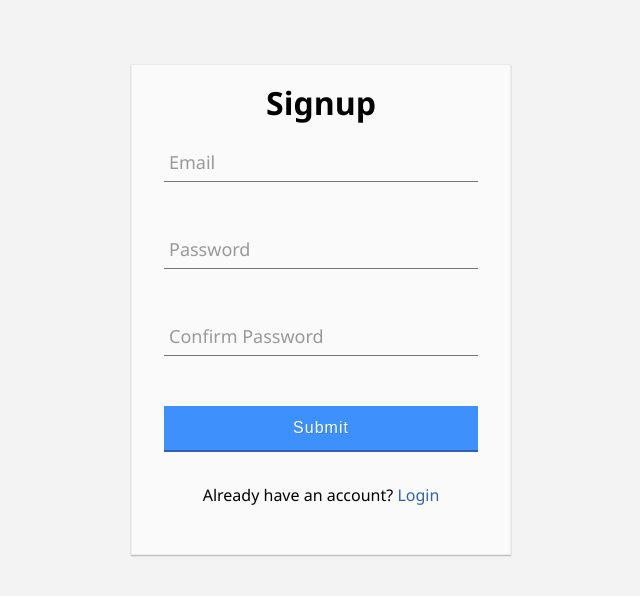
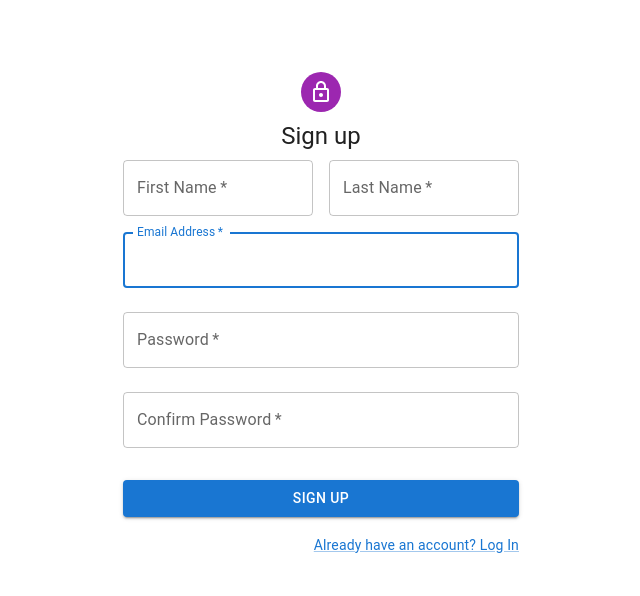
Before and after one commit to git-init-priyanshu/Docx, a React (Vite) app in the folder client/: page /signup in a window 1280 px wide. Shown: the top 596 px of the page, without its empty margins (319-959 px from the left). Built offline with nearby package versions, Linux system fonts and the light colour scheme; no server answers.

Commit message:
UI changes for Login & Signup pages.

```diff
--- a/client/package.json
+++ b/client/package.json
@@ -11,6 +11,11 @@
   },
   "dependencies": {
     "@apollo/client": "^3.8.6",
+    "@emotion/react": "^11.11.1",
+    "@emotion/styled": "^11.11.0",
+    "@fontsource/roboto": "^5.0.8",
+    "@mui/icons-material": "^5.14.19",
+    "@mui/material": "^5.14.20",
     "@types/quill": "^2.0.10",
     "axios": "^1.4.0",
     "dotenv": "^16.3.1",
--- a/client/src/Components/Login.tsx
+++ b/client/src/Components/Login.tsx
@@ -1,11 +1,24 @@
 import { useEffect, useState } from "react";
-import { Link, useNavigate } from "react-router-dom";
+import { useNavigate } from "react-router-dom";
 import { useMutation, useLazyQuery } from "@apollo/client";
+import Avatar from "@mui/material/Avatar";
+import Button from "@mui/material/Button";
+import CssBaseline from "@mui/material/CssBaseline";
+import TextField from "@mui/material/TextField";
+import Link from "@mui/material/Link";
+import Grid from "@mui/material/Grid";
+import Box from "@mui/material/Box";
+import LockOutlinedIcon from "@mui/icons-material/LockOutlined";
+import Typography from "@mui/material/Typography";
+import Container from "@mui/material/Container";
+import { createTheme, ThemeProvider } from "@mui/material/styles";
 
 import { FIND_USER_QUERY } from "../Graphql/queries";
 import { LOGIN_MUTATION } from "../Graphql/mutations";
 
 export default function Login() {
+  const defaultTheme = createTheme();
+
   const navigate = useNavigate();
 
   interface userState {
@@ -35,11 +48,11 @@
   }, [findUser, token]);
   if (data?.findUser) navigate("/home");
 
-  const handleOnChange = (e: React.ChangeEvent<HTMLInputElement>) => {
+  const handleChange = (e: React.ChangeEvent<HTMLInputElement>) => {
     setUserState({ ...userState, [e.target.name]: e.target.value });
   };
 
-  const handleOnSubmit = async (e: React.FormEvent<HTMLFormElement>) => {
+  const handleSubmit = async (e: React.FormEvent<HTMLFormElement>) => {
     e.preventDefault();
 
     login({
@@ -67,41 +80,110 @@
   // if (loginError) return window.alert(loginError.message);
 
   return (
-    <form onSubmit={handleOnSubmit} id="loginForm">
-      <div className="form-title">Login</div>
-      <div className="group">
-        <input
-          type="email"
-          name="email"
-          className={`${userState.email !== "" ? "used" : ""}`}
-          value={userState.email}
-          onChange={handleOnChange}
-        />
-        <span className="highlight"></span>
-        <span className="bar"></span>
-        <label>Email</label>
-      </div>
-      <div className="group">
-        <input
-          type="password"
-          name="password"
-          className={`${userState.password !== "" ? "used" : ""}`}
-          value={userState.password}
-          onChange={handleOnChange}
-        />
-        <span className="highlight"></span>
-        <span className="bar"></span>
-        <label>Password</label>
-      </div>
-      <button type="submit" className="button buttonBlue">
-        Login
-        <div className="ripples buttonRipples">
-          <span className="ripplesCircle"></span>
-        </div>
-      </button>
-      <p className="footer">
-        Don't have an account? <Link to={"/signup"}>Signup</Link>
-      </p>
-    </form>
+    <ThemeProvider theme={defaultTheme}>
+      <Container component="main" maxWidth="xs">
+        <CssBaseline />
+        <Box
+          sx={{
+            marginTop: 8,
+            display: "flex",
+            flexDirection: "column",
+            alignItems: "center",
+          }}
+        >
+          <Avatar sx={{ m: 1, bgcolor: "secondary.main" }}>
+            <LockOutlinedIcon />
+          </Avatar>
+          <Typography component="h1" variant="h5">
+            Log In
+          </Typography>
+          <Box
+            component="form"
+            onSubmit={handleSubmit}
+            noValidate
+            sx={{ mt: 1 }}
+          >
+            <TextField
+              margin="normal"
+              required
+              fullWidth
+              id="email"
+              label="Email Address"
+              name="email"
+              autoComplete="email"
+              autoFocus
+              onChange={handleChange}
+            />
+            <TextField
+              margin="normal"
+              required
+              fullWidth
+              name="password"
+              label="Password"
+              type="password"
+              id="password"
+              autoComplete="current-password"
+              onChange={handleChange}
+            />
+            <Button
+              type="submit"
+              fullWidth
+              variant="contained"
+              sx={{ mt: 3, mb: 2 }}
+            >
+              Sign In
+            </Button>
+            <Grid container>
+              <Grid item xs>
+                <Link href="#" variant="body2">
+                  Forgot password?
+                </Link>
+              </Grid>
+              <Grid item>
+                <Link href="/signup" variant="body2">
+                  {"Don't have an account? Sign Up"}
+                </Link>
+              </Grid>
+            </Grid>
+          </Box>
+        </Box>
+      </Container>
+    </ThemeProvider>
+    // <form onSubmit={handleOnSubmit} id="loginForm">
+    //   <div className="form-title">Login</div>
+    //   <div className="group">
+    //     <input
+    //       type="email"
+    //       name="email"
+    //       className={`${userState.email !== "" ? "used" : ""}`}
+    //       value={userState.email}
+    //       onChange={handleOnChange}
+    //     />
+    //     <span className="highlight"></span>
+    //     <span className="bar"></span>
+    //     <label>Email</label>
+    //   </div>
+    //   <div className="group">
+    //     <input
+    //       type="password"
+    //       name="password"
+    //       className={`${userState.password !== "" ? "used" : ""}`}
+    //       value={userState.password}
+    //       onChange={handleOnChange}
+    //     />
+    //     <span className="highlight"></span>
+    //     <span className="bar"></span>
+    //     <label>Password</label>
+    //   </div>
+    //   <button type="submit" className="button buttonBlue">
+    //     Login
+    //     <div className="ripples buttonRipples">
+    //       <span className="ripplesCircle"></span>
+    //     </div>
+    //   </button>
+    //   <p className="footer">
+    //     Don't have an account? <Link to={"/signup"}>Signup</Link>
+    //   </p>
+    // </form>
   );
 }
--- a/client/src/Components/Signup.tsx
+++ b/client/src/Components/Signup.tsx
@@ -1,10 +1,23 @@
 import { useState } from "react";
-import { Link, useNavigate } from "react-router-dom";
+import { useNavigate } from "react-router-dom";
 import { useMutation } from "@apollo/client";
+import Avatar from "@mui/material/Avatar";
+import Button from "@mui/material/Button";
+import CssBaseline from "@mui/material/CssBaseline";
+import TextField from "@mui/material/TextField";
+import Link from "@mui/material/Link";
+import Grid from "@mui/material/Grid";
+import Box from "@mui/material/Box";
+import LockOutlinedIcon from "@mui/icons-material/LockOutlined";
+import Typography from "@mui/material/Typography";
+import Container from "@mui/material/Container";
+import { createTheme, ThemeProvider } from "@mui/material/styles";
 
 import { SIGNUP_MUTATION } from "../Graphql/mutations";
 
 export default function Signup() {
+  const defaultTheme = createTheme();
+
   const navigate = useNavigate();
 
   interface userState {
@@ -22,11 +35,11 @@
   const [signup, { data: signupData, error: signupError }] =
     useMutation(SIGNUP_MUTATION);
 
-  const handleOnChange = (e: React.ChangeEvent<HTMLInputElement>) => {
+  const handleChange = (e: React.ChangeEvent<HTMLInputElement>) => {
     setUserState({ ...userState, [e.target.name]: e.target.value });
   };
 
-  const handleOnSubmit = async (e: React.FormEvent<HTMLFormElement>) => {
+  const handleSubmit = async (e: React.FormEvent<HTMLFormElement>) => {
     e.preventDefault();
 
     // Todo: password === confirm_password
@@ -55,53 +68,159 @@
   }
 
   return (
-    <form onSubmit={handleOnSubmit} id="signupForm">
-      <div className="form-title">Signup</div>
-      <div className="group">
-        <input
-          type="email"
+    <ThemeProvider theme={defaultTheme}>
+      <Container component="main" maxWidth="xs">
+        <CssBaseline />
+        <Box
+          sx={{
+            marginTop: 8,
+            display: "flex",
+            flexDirection: "column",
+            alignItems: "center",
+          }}
+        >
+          <Avatar sx={{ m: 1, bgcolor: "secondary.main" }}>
+            <LockOutlinedIcon />
+          </Avatar>
+          <Typography component="h1" variant="h5">
+            Sign up
+          </Typography>
+          <Box
+            component="form"
+            onSubmit={handleSubmit}
+            noValidate
+            sx={{ mt: 1 }}
+          >
+            <Grid container spacing={2}>
+              <Grid item xs={12} sm={6}>
+                <TextField
+                  autoComplete="given-name"
+                  name="firstName"
+                  required
+                  fullWidth
+                  id="firstName"
+                  label="First Name"
+                  autoFocus
+                />
+              </Grid>
+              <Grid item xs={12} sm={6}>
+                <TextField
+                  required
+                  fullWidth
+                  id="lastName"
+                  label="Last Name"
+                  name="lastName"
+                  autoComplete="family-name"
+                />
+              </Grid>
+            </Grid>
+            <Grid item xs={12}>
+              <TextField
+                margin="normal"
+                required
+                fullWidth
+                id="email"
+                label="Email Address"
                 name="email"
-          className={`${userState.email !== "" ? "used" : ""}`}
-          value={userState.email}
-          onChange={handleOnChange}
+                autoComplete="email"
+                autoFocus
+                onChange={handleChange}
               />
-        <span className="highlight"></span>
-        <span className="bar"></span>
-        <label>Email</label>
-      </div>
-      <div className="group">
-        <input
+            </Grid>
+            <Grid item xs={12}>
+              <TextField
+                margin="normal"
+                required
+                fullWidth
+                name="password"
+                label="Password"
                 type="password"
-          name="password"
-          className={`${userState.password !== "" ? "used" : ""}`}
-          value={userState.password}
-          onChange={handleOnChange}
+                id="password"
+                // autoComplete="new-password"
+                onChange={handleChange}
               />
-        <span className="highlight"></span>
-        <span className="bar"></span>
-        <label>Password</label>
-      </div>
-      <div className="group">
-        <input
+            </Grid>
+            <Grid item xs={12}>
+              <TextField
+                margin="normal"
+                required
+                fullWidth
+                name="confirm_password"
+                label="Confirm Password"
                 type="password"
-          name="confirm_password"
-          className={`${userState.confirm_password !== "" ? "used" : ""}`}
-          value={userState.confirm_password}
-          onChange={handleOnChange}
+                id="password"
+                // autoComplete="current-password"
+                onChange={handleChange}
               />
-        <span className="highlight"></span>
-        <span className="bar"></span>
-        <label>Confirm Password</label>
-      </div>
-      <button type="submit" className="button buttonBlue">
-        Submit
-        <div className="ripples buttonRipples">
-          <span className="ripplesCircle"></span>
-        </div>
-      </button>
-      <p className="footer">
-        Already have an account? <Link to={"/"}>Login</Link>
-      </p>
-    </form>
+            </Grid>
+            <Grid>
+              <Button
+                type="submit"
+                fullWidth
+                variant="contained"
+                sx={{ mt: 3, mb: 2 }}
+              >
+                Sign Up
+              </Button>
+            </Grid>
+            <Grid container justifyContent="flex-end">
+              <Grid item>
+                <Link href="/" variant="body2">
+                  {"Already have an account? Log In"}
+                </Link>
+              </Grid>
+            </Grid>
+          </Box>
+        </Box>
+      </Container>
+    </ThemeProvider>
+    //    <form onSubmit={handleOnSubmit} id="signupForm">
+    //    <div className="form-title">Signup</div>
+    //    <div className="group">
+    //      <input
+    //        type="email"
+    //        name="email"
+    //        className={`${userState.email !== "" ? "used" : ""}`}
+    //        value={userState.email}
+    //        onChange={handleOnChange}
+    //      />
+    //      <span className="highlight"></span>
+    //      <span className="bar"></span>
+    //      <label>Email</label>
+    //    </div>
+    //    <div className="group">
+    //      <input
+    //        type="password"
+    //        name="password"
+    //        className={`${userState.password !== "" ? "used" : ""}`}
+    //        value={userState.password}
+    //        onChange={handleOnChange}
+    //      />
+    //      <span className="highlight"></span>
+    //      <span className="bar"></span>
+    //      <label>Password</label>
+    //    </div>
+    //    <div className="group">
+    //      <input
+    //        type="password"
+    //        name="confirm_password"
+    //        className={`${userState.confirm_password !== "" ? "used" : ""}`}
+    //        value={userState.confirm_password}
+    //        onChange={handleOnChange}
+    //      />
+    //      <span className="highlight"></span>
+    //      <span className="bar"></span>
+    //      <label>Confirm Password</label>
+    //    </div>
+    //    <button type="submit" className="button buttonBlue">
+    //      Submit
+    //      <div className="ripples buttonRipples">
+    //        <span className="ripplesCircle"></span>
+    //      </div>
+    //    </button>
+    //    <p className="footer">
+    //      Already have an account? <Link to={"/"}>Login</Link>
+    //    </p>
+    //  </form>
   );
 }
--- a/client/src/index.css
+++ b/client/src/index.css
@@ -12,7 +12,7 @@
 }
 
 /* Login */
-form {
+/* form {
   width: 380px;
   margin: 4em auto;
   padding: 1em 2em 2em 2em;
@@ -228,7 +228,7 @@
     text-decoration: none;
     color: #3160b6;
   }
-}
+} */
 
 /* Doc */
 #container .ql-editor {
```
Also changed, not shown: 2 other files (tests, documents, lock files or other folders). Lines whose indentation alone changed are shown as unchanged.
